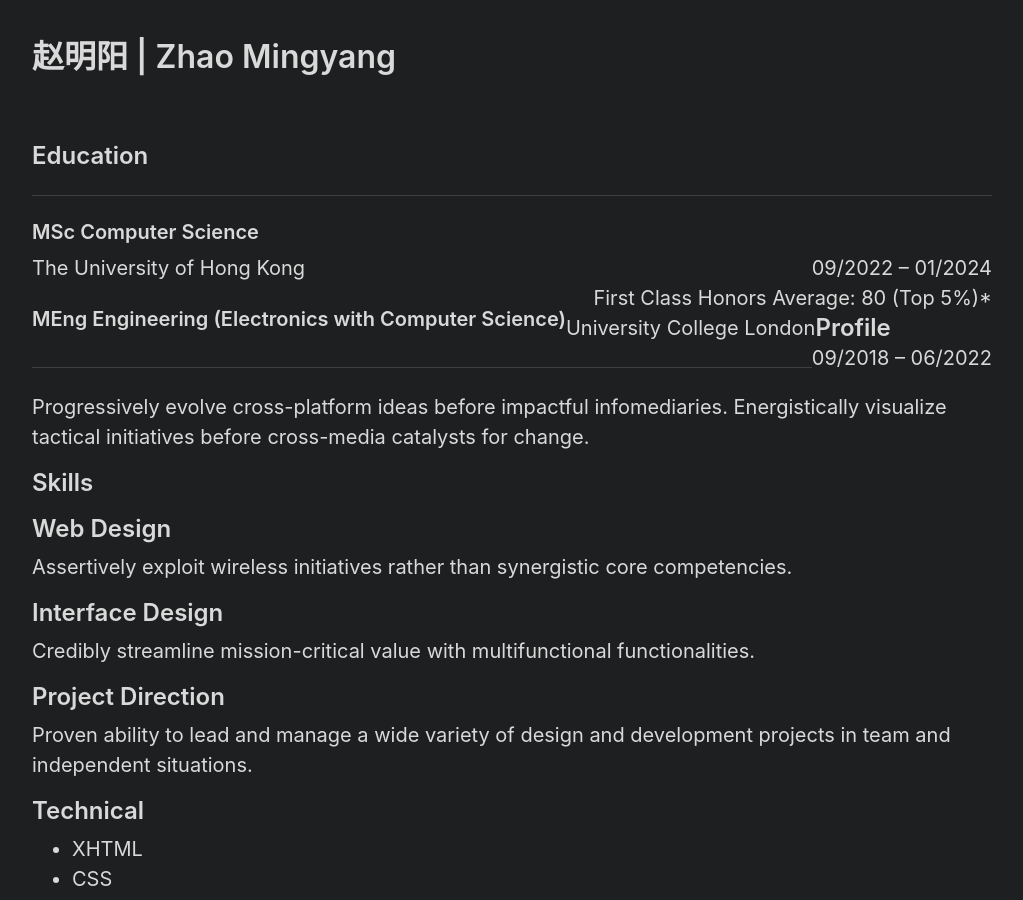
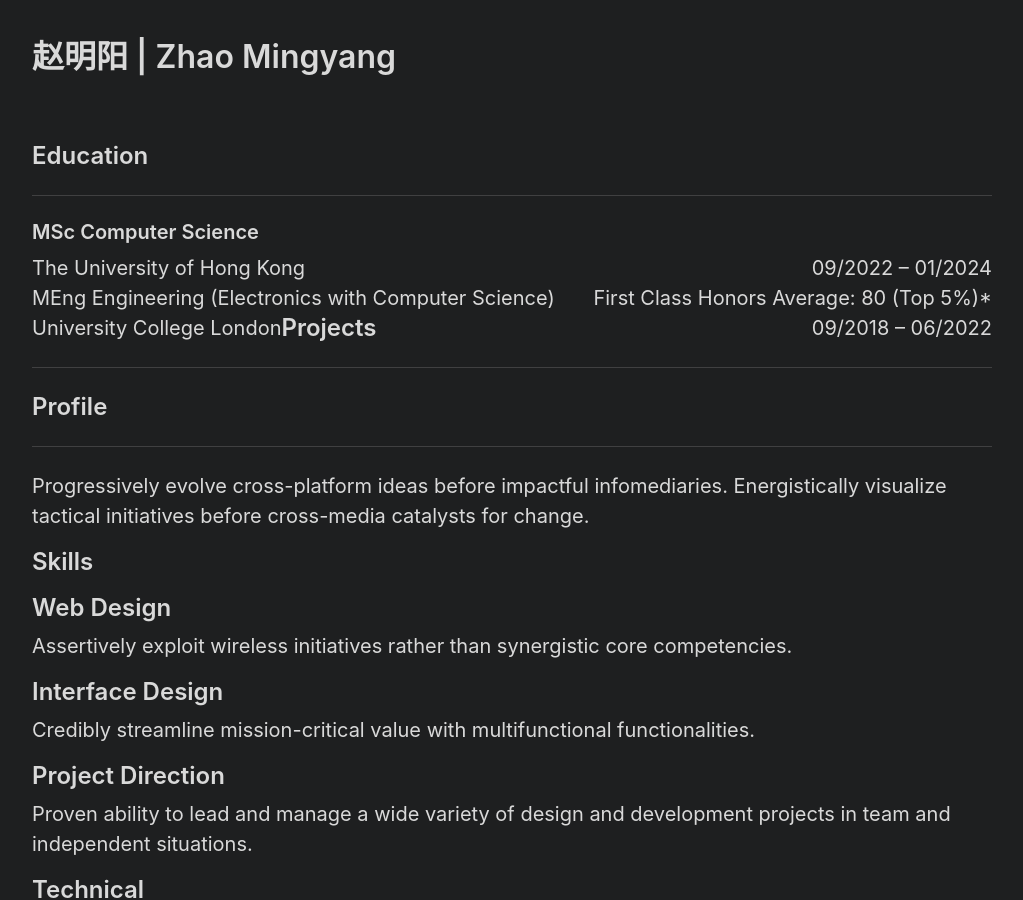
Before and after one commit to Zhao-Mingyang/zhao-mingyang.github.io, a Jekyll site: the page built from about.md, in a window 1280 px wide and 900 px high. Shown: the whole window, without its empty margins (128-1151 px from the left). Built offline with Jekyll 4.4.1, drawn with Linux system fonts in a browser that asks for light colours.

Commit message:
Update default.html

```diff
--- a/_layouts/default.html
+++ b/_layouts/default.html
@@ -15,8 +15,10 @@
 	     <HR>
 	<h3>MSc Computer Science</h3>
 	<div style="float:left;"> The University of Hong Kong  </div> <div style="float:right;"> 09/2022 – 01/2024 </div>
-	<div style="float:left; text-align:left"> <h3>MEng Engineering (Electronics with Computer Science) </h3> </div>  <div style="float:right; text-align:right"> First Class Honors Average: 80 (Top 5%)*</div>
+	<div style="float:left; text-align:left"> MEng Engineering (Electronics with Computer Science) </div>  <div style="float:right; text-align:right"> First Class Honors Average: 80 (Top 5%)*</div>
 	<div style="float:left;"> University College London </div> <div style="float:right;"> 09/2018 – 06/2022</div> <br>
+	<h2>Projects</h2>
+	     <HR>
       </main>
 
 
```
